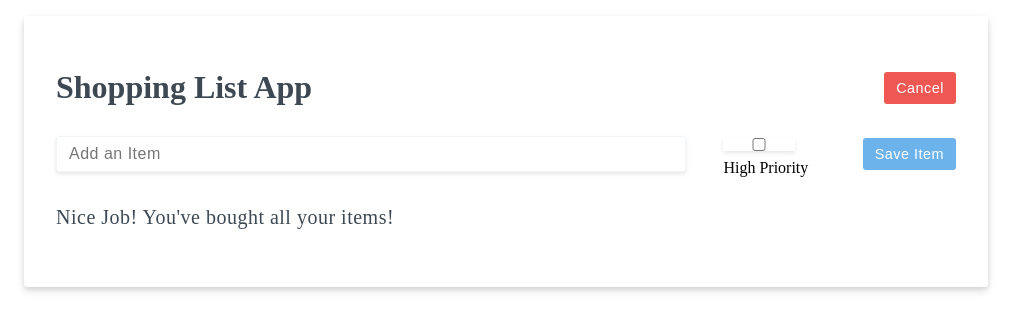
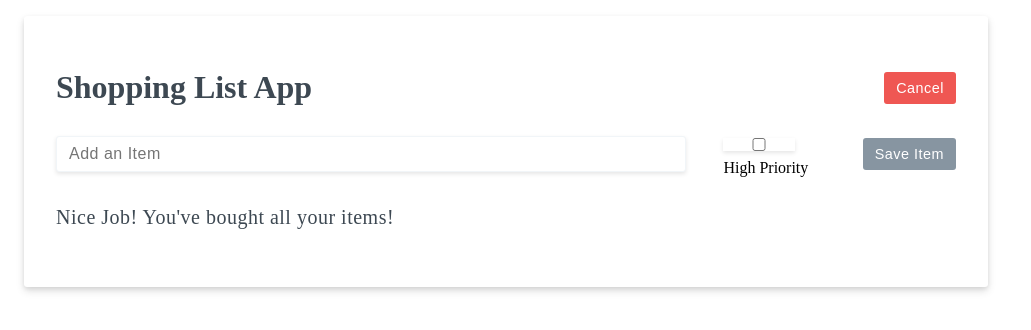
Before and after one commit to brentroyce/Vue_3_Fundamentals-, a plain HTML site: page index.html in a window 1280 px wide. Both pictures are taken after a click on the button "Add Item". Shown: the whole page, without its empty margins (0-1031 px from the left). Drawn offline with nearby package versions, Linux system fonts and the light colour scheme.

Commit message:
Update index.html

```diff
--- a/index.html
+++ b/index.html
@@ -21,6 +21,7 @@
         </div>
 
 
+
         <div v-if="editing" class="add-item-form">
 
             <input @keyup.enter="saveItem" type="text" v-model="newItem" placeholder="Add an Item">
@@ -31,11 +32,12 @@
                 High Priority
 
             </label>
-            <button @click="saveItem" class="btn btn-primary">Save Item
+            <button v-bind:disabled="newItem.length===0" @click="saveItem" class="btn btn-primary">Save Item
 
             </button>
 
         </div>
+
         <p v-if="items.length === 0">Nice Job! You've bought all your items!</p>
 
         <ul>
@@ -77,3 +79,5 @@
 </body>
 
 </html>
+
+</html>
```
